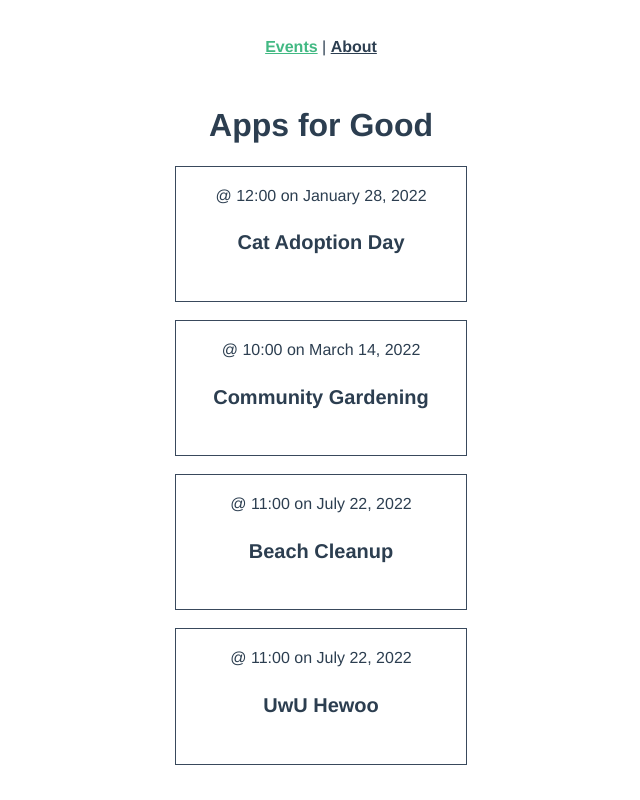
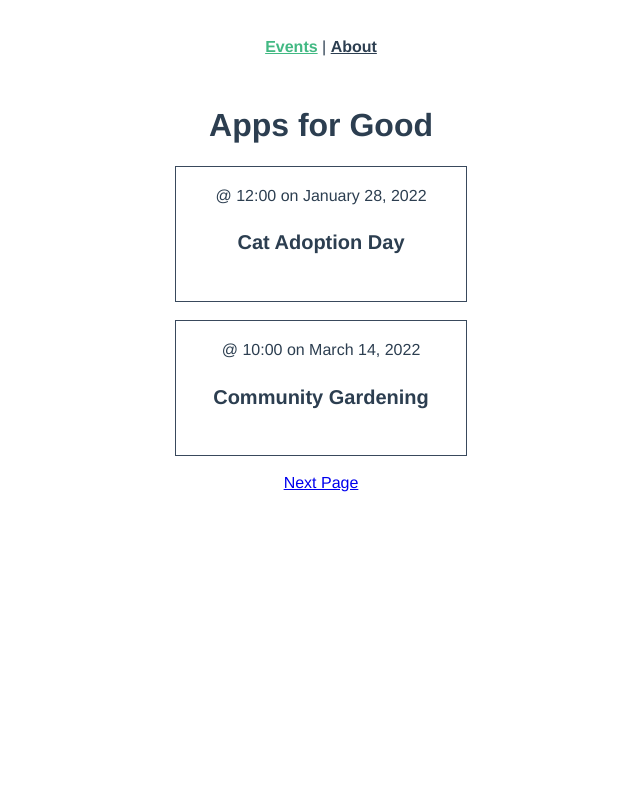
Before and after one commit to jdbacero/Vue-Learning, a Vue app: page / in a window 1280 px wide. Shown: the whole page, without its empty margins (319-959 px from the left). Built offline with nearby package versions, Linux system fonts and the light colour scheme; data requests are answered from the project's data file.

Commit message:
Added pagination

```diff
--- a/db.json
+++ b/db.json
@@ -31,6 +31,16 @@
         "organizer": "Carey Wales"
       },
       {
+        "id": 1231,
+        "category": "study",
+        "title": "Learn More About Vue",
+        "description": "Study Vue, the next big thing after React.",
+        "location": "Cyber Space",
+        "date": "Now",
+        "time": "ASAP",
+        "organizer": "Jorex Bacero"
+      },
+      {
         "id": 1011,
         "category": "mental welfare",
         "title": "UwU Hewoo",
--- a/src/router/index.js
+++ b/src/router/index.js
@@ -8,6 +8,9 @@ const routes = [
     path: "/",
     name: "EventList",
     component: EventListView,
+    props: route => ({
+      page: parseInt(route.query.page) || 1
+    })
   },
   {
     path: "/about",
--- a/src/services/EventService.js
+++ b/src/services/EventService.js
@@ -8,8 +8,8 @@ const apiClient = axios.create({
     },
 });
 
-const getEvents = () => {
-    return apiClient.get("/")
+const getEvents = (perPage, page) => {
+    return apiClient.get(`?_limit=${perPage}&_page=${page}`)
 };
 
 const getEvent = (id) => {
--- a/src/views/EventList.vue
+++ b/src/views/EventList.vue
@@ -3,6 +3,21 @@
   <div class="events">
     <!-- <img alt="Vue logo" src="../assets/logo.png" /> -->
     <EventCard v-for="event in events" :key="event.id" :event="event" />
+
+    <router-link
+      :to="{name: 'EventList', query: {page: page-1} }"
+      rel="previous"
+      v-if="page != 1"
+    >
+      Prev Page
+    </router-link>
+    <router-link
+      :to="{name: 'EventList', query: {page: page+1} }"
+      rel="next"
+      v-if="hasNextPage"
+    >
+      Next Page
+    </router-link>
   </div>
 </template>
 
@@ -10,24 +25,42 @@
 // @ is an alias to /src
 import EventCard from "@/components/EventCard.vue";
 import EventService from "@/services/EventService";
+import { watchEffect } from "vue";
 export default {
+  props: ['page'],
   name: "EventListView",
   components: {
     EventCard,
   },
+
   data() {
     return {
       events: [],
+      totalEvents: 0
     };
   },
+
   created() {
-     EventService.getEvents().then((events) => {
-      this.events = events.data;
-      console.log(this.events)
-    }).catch(error => {
-      console.log(error)
-    });
+    watchEffect(() => {
+      this.events = null
+      EventService.getEvents(2, this.page).then((events) => {
+       this.events = events.data;
+       this.totalEvents = events.headers['x-total-count']
+       console.log(this.events)
+     }).catch(error => {
+       console.log(error)
+     });
+    })
   },
+
+  computed: {
+    hasNextPage() {
+      return this.page < this.numberOfPages
+    },
+    numberOfPages() {
+      return Math.ceil(this.totalEvents / 2)
+    }
+  }
 };
 </script>
 
```
